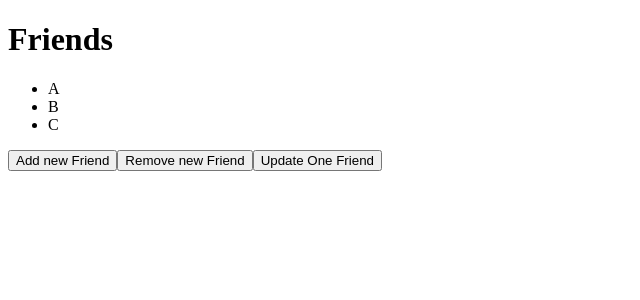
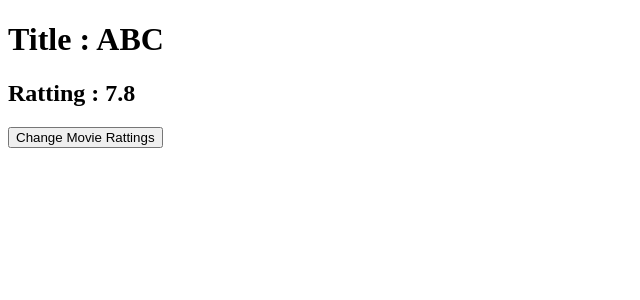
Before and after one commit to habibur-rahman-swe/react-demo-1, a React (Vite) app: page / in a window 1280 px wide. Shown: the top 300 px of the page, without its empty margins (0-640 px from the left). Built offline with nearby package versions, Linux system fonts and the light colour scheme.

Commit message:
02:02:29

```diff
--- a/src/App.jsx
+++ b/src/App.jsx
@@ -1,24 +1,27 @@
-import React, { useState } from 'react'
+import React, { use, useState } from 'react'
 
 const App = () => {
-  const [friends, setFriend] = useState(["A", "B", "C"]);
+  const [movie, setMovie] = useState(
+    {
+      title: 'ABC',
+      ratting: 7.8,
+    });
 
-  const addOneFriend = () => setFriend([...friends, "D"]);
-  const removeFriend = () => setFriend(friends.filter((f) => f !== "D"));
-  const updateOneFriend = () => setFriend(friends.map(f => f === "D" ? "DX" : f))
+  const handleClick = () => {
+    // const copyMovie = {
+    //   ...movie,
+    //   ratting: 5
+    // }
+
+    setMovie({...movie, ratting: 5});
+  }
 
   return (
     <div>
-      <h1>Friends</h1>
-      <ul>
-        {friends.map((friend) => (
-          <li key={Math.random()}>{friend}</li>
-        ))}
-      </ul>
+      <h1>Title : {movie.title}</h1>
+      <h2>Ratting : {movie.ratting}</h2>
 
-      <button onClick={addOneFriend}>Add new Friend</button>
-      <button onClick={removeFriend}>Remove new Friend</button>
-      <button onClick={updateOneFriend}>Update One Friend</button>
+      <button onClick={handleClick}>Change Movie Rattings</button>
     </div>
 
   );
```
